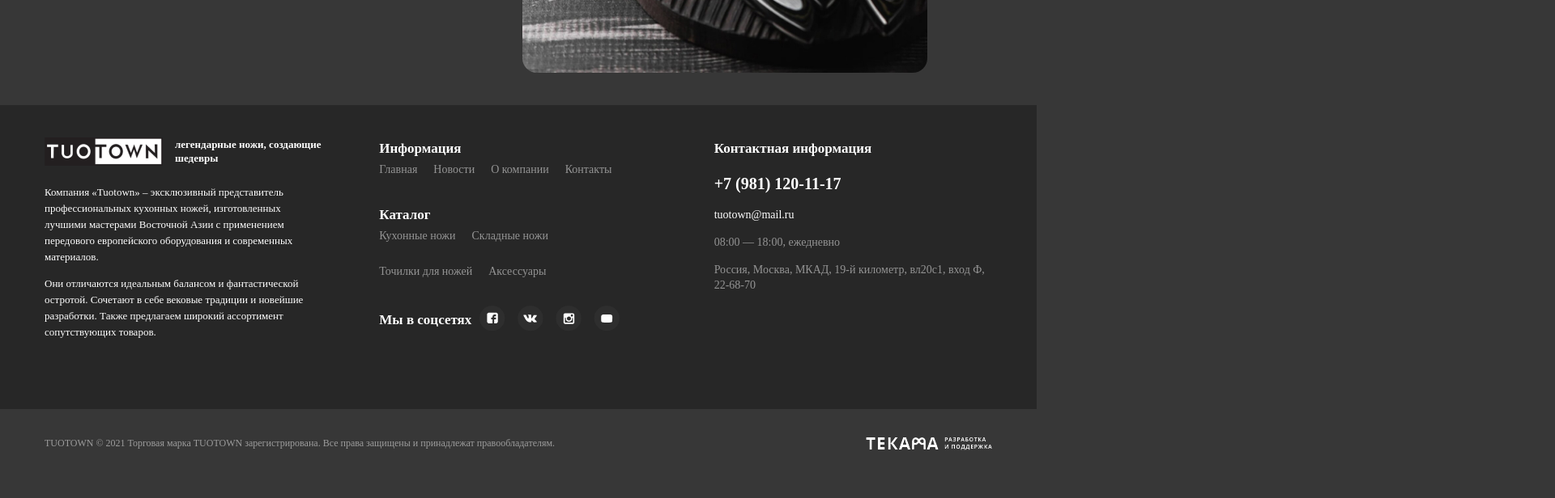
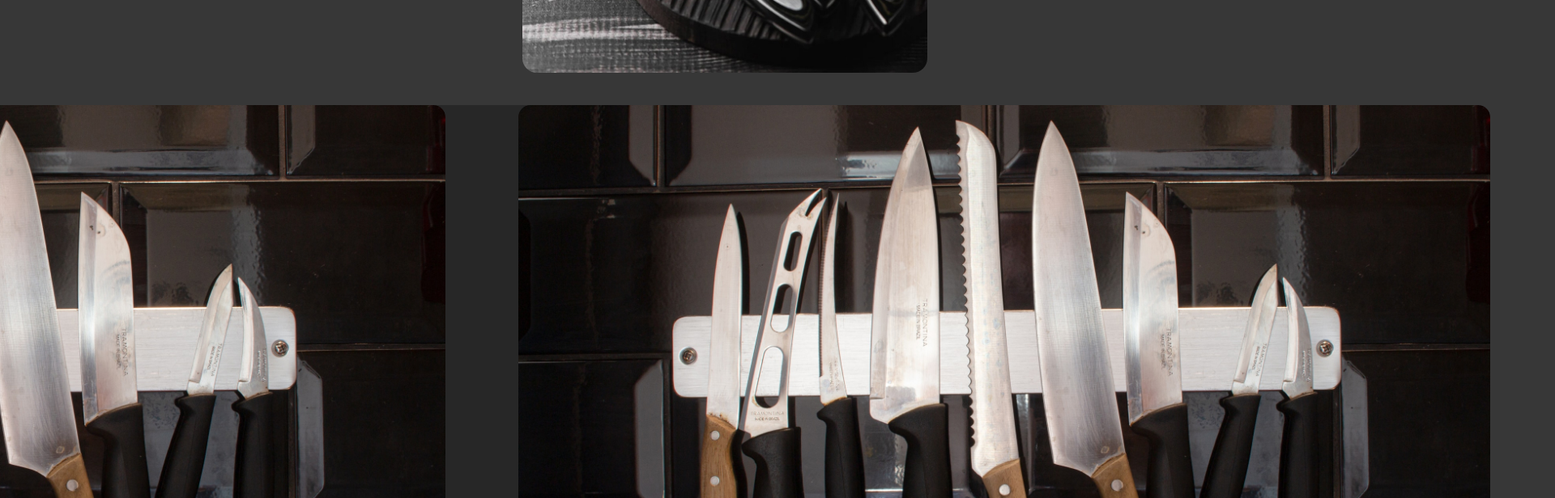
Before and after one commit to Islam-Parchiev/TuoTown, a React (Create React App) app: page /product/1 in a window 1280 px wide. Shown: the part 1400-2016 px from the top of the page at 81% size, 1920 px wide, since content can reach past the window. Before the commit the page ends 1992 px from the top, so only its background shows below. Built offline with nearby package versions, Linux system fonts and the light colour scheme.

Commit message:
ProductVideo-start

```diff
--- /dev/null
+++ b/src/components/ProductSlider/ProductSlider.module.scss
@@ -0,0 +1,16 @@
+.ProductSlider {
+    display: flex;
+    justify-content: center;
+   background-color: var(--charleston-color);
+}
+
+.ProductSlider__slide {
+    width: 1200px !important;
+    border-radius: 15px;
+    img {
+        width: 100%;
+        height: 100%;
+        object-fit: cover;
+        border-radius: 15px;
+    }
+}
--- /dev/null
+++ b/src/components/ProductSlider/ProductSlider.tsx
@@ -0,0 +1,78 @@
+import React from 'react'
+
+import { Swiper, SwiperSlide } from 'swiper/react'
+import { A11y, Pagination } from 'swiper/modules'
+
+
+
+
+import styles from './ProductSlider.module.scss';
+
+
+const ProductSlider:React.FC = () => {
+	return (
+		<section className={styles.ProductSlider}>
+			<Swiper
+			// @ts-ignore
+				slidesPerView={2}
+				spaceBetween={90}
+				// @ts-ignore
+				modules={[A11y]}
+				className={styles.ProductCarousel}>
+				<SwiperSlide className={styles.ProductSlider__slide}>
+
+					<img src="/img/Product/slide.jpg" alt="" />
+
+
+				</SwiperSlide>
+				<SwiperSlide className={styles.ProductSlider__slide}>
+
+					<img src="/img/Product/slide.jpg" alt="" />
+
+				</SwiperSlide>
+				<SwiperSlide className={styles.ProductSlider__slide}>
+
+					<img src="/img/Product/slide.jpg" alt="" />
+
+				</SwiperSlide>
+				<SwiperSlide className={styles.ProductSlider__slide}>
+
+					<img src="/img/Product/slide.jpg" alt="" />
+
+
+				</SwiperSlide>
+				<SwiperSlide className={styles.ProductSlider__slide}>
+
+					<img src="/img/Product/slide.jpg" alt="" />
+
+				</SwiperSlide>
+				<SwiperSlide className={styles.ProductSlider__slide}>
+
+					<img src="/img/Product/slide.jpg" alt="" />
+
+				</SwiperSlide>
+			</Swiper>
+			 {/* <Swiper
+			//  @ts-ignore
+       	 spaceBetween={30}
+       	 pagination={{
+       	   clickable: true,
+        	}}
+       	 modules={[Pagination]}
+      	  className="mySwiper"
+      	>
+     	   <SwiperSlide>Slide 1</SwiperSlide>
+      	  <SwiperSlide>Slide 2</SwiperSlide>
+      	  <SwiperSlide>Slide 3</SwiperSlide>
+     	   <SwiperSlide>Slide 4</SwiperSlide>
+     	   <SwiperSlide>Slide 5</SwiperSlide>
+     	   <SwiperSlide>Slide 6</SwiperSlide>
+      	  <SwiperSlide>Slide 7</SwiperSlide>
+      	  <SwiperSlide>Slide 8</SwiperSlide>
+      	  <SwiperSlide>Slide 9</SwiperSlide>
+    	  </Swiper> */}
+		</section>
+	)
+}
+
+export default ProductSlider
--- a/src/components/Quantity/Quantity.tsx
+++ b/src/components/Quantity/Quantity.tsx
@@ -1,4 +1,4 @@
-import React, { FC } from 'react'
+import { FC } from 'react'
 
 import { Swiper, SwiperSlide } from 'swiper/react'
 import { Navigation, Pagination, A11y } from 'swiper/modules'
--- a/src/pages/Product/Product.tsx
+++ b/src/pages/Product/Product.tsx
@@ -7,6 +7,7 @@ import { useParams } from 'react-router-dom';
 import Sidebar from '../../components/Sidebar/Sidebar';
 import ProductQuantity from '../../components/ProductQuantity/ProductQuantity';
 import ProductInfo from '../../components/ProductInfo/ProductInfo';
+import ProductSlider from '../../components/ProductSlider/ProductSlider';
 
 const Product:React.FC<any> = ({toggleSidebar,setToggleSidebar}) => {
 	const {id} = useParams()
@@ -23,6 +24,7 @@ const Product:React.FC<any> = ({toggleSidebar,setToggleSidebar}) => {
 
          	<ProductQuantity/>
 				<ProductInfo/>
+				<ProductSlider/>
 			</main>
 		</>
 	)
```
Also changed, not shown: public/img/Product/slide.jpg (added).
